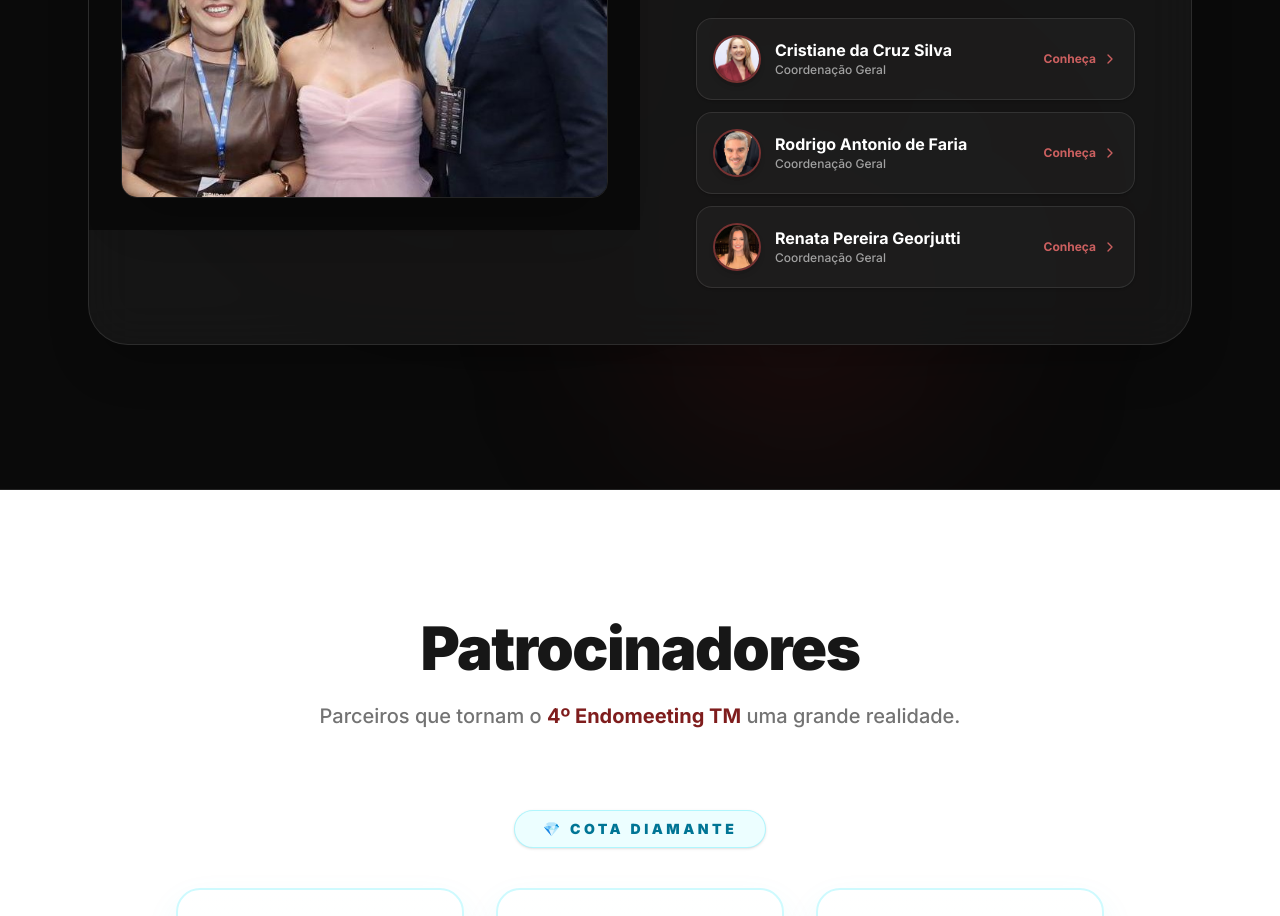
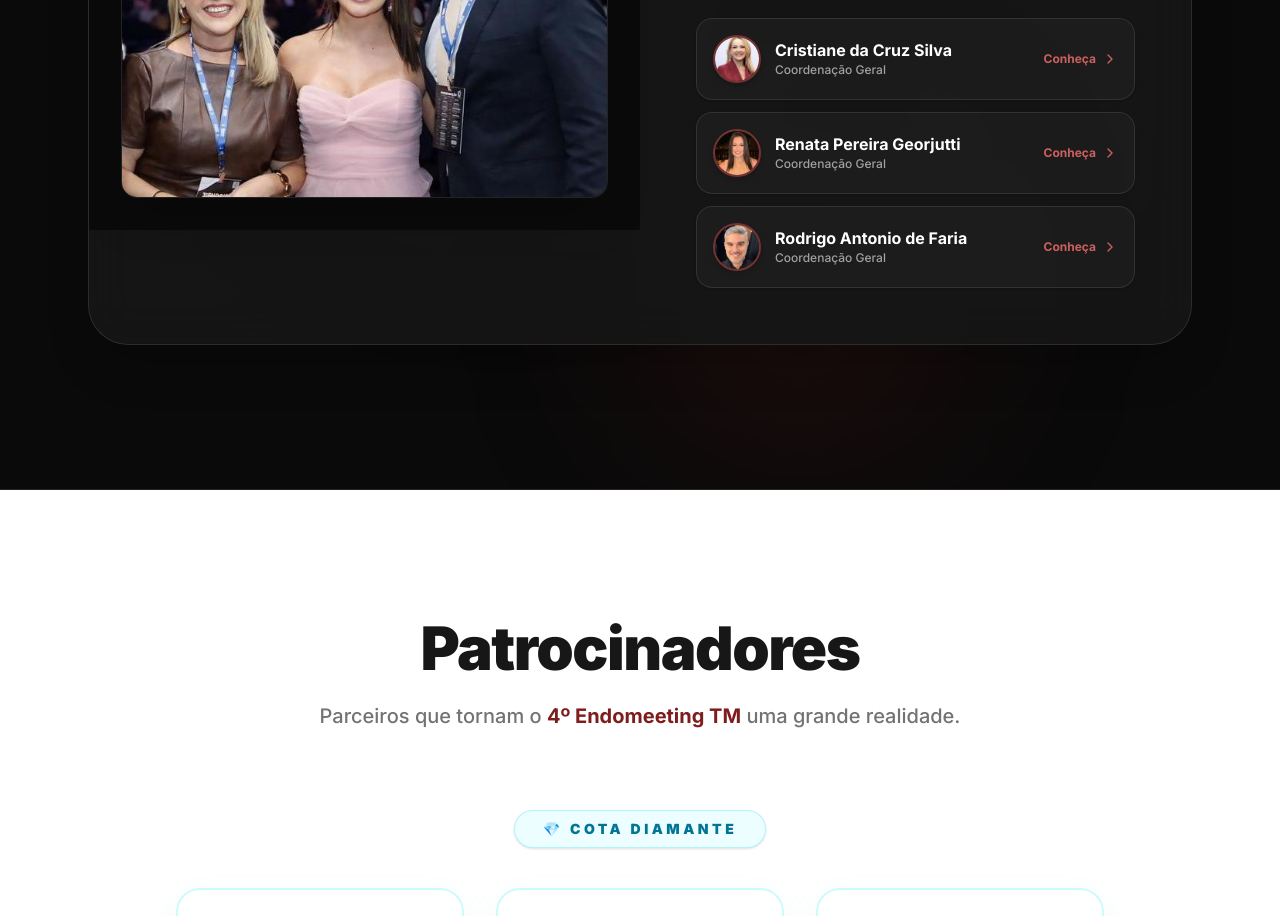
Before and after one commit to fhelipeabel/endomeeting, a Next.js app: page / in a window 1280 px wide. Shown: the part 8960-9876 px from the top of the page. Built offline with nearby package versions, Linux system fonts and the light colour scheme.

Commit message:
reorder coordinators to Cristiane, Renata, Rodrigo

```diff
--- a/src/components/HomePage.tsx
+++ b/src/components/HomePage.tsx
@@ -94,20 +94,20 @@
     image: "/images/coordenadores/cris.jpeg"
   },
   {
+    name: "Renata Pereira Georjutti",
+    title: "Coordenação Geral • Doutora pela UFU & Mestre pela SLMandic",
+    location: "Uberlândia - MG",
+    description: "Doutora em Clínica Odontológica pela UFU, Mestre pela SLMandic e coordenadora do curso de Odontologia da UNITRI.",
+    fullBio: "Cirurgiã-dentista com Doutorado em Clínica Odontológica Integrada pela Universidade Federal de Uberlândia (UFU) e Mestrado em Endodontia pela Faculdade de Odontologia São Leopoldo Mandic (Campinas).\n\nDocente e Coordenadora do curso de Odontologia do Centro Universitário do Triângulo (Unitri). Possui ampla experiência acadêmica e clínica com ênfase em instrumentação mecanizada, medicamentos intracanais, prevenção de reabsorções radiculares e novos materiais em Endodontia.\n\nAutora de publicações científicas e artigos em periódicos especializados. Atua na clínica privada e é Coordenadora Geral do Endomeeting do Triângulo Mineiro.",
+    image: "/images/coordenadores/renata.jpeg"
+  },
+  {
     name: "Rodrigo Antonio de Faria",
     title: "Coordenação Geral • Mestre em Endodontia pela UFMG",
     location: "Uberlândia - MG",
     description: "Mestre pela UFMG e Especialista pela PUC Minas, com mais de 30 anos de atuação clínica e docente em Endodontia.",
     fullBio: "Graduado em Odontologia pela Universidade Federal de Uberlândia (UFU) em 1993.\n\nMestre em Endodontia pela Universidade Federal de Minas Gerais (UFMG), com aperfeiçoamento pela mesma instituição e Especialista em Endodontia pela Pontifícia Universidade Católica de Minas Gerais (PUC Minas).\n\nProfessor do curso de Odontologia do Centro Universitário do Triângulo (Unitri), onde coordena a pós-graduação e especialização em Endodontia ininterruptamente desde 2006, completando 20 anos de formação e liderança acadêmica contínua. Atua também como docente em cursos de aperfeiçoamento clínico (Dental Hall, IQO e INPES) e mantém prática clínica exclusiva em Endodontia em Uberlândia desde 1993.\n\nCoordenador Geral e idealizador do Endomeeting do Triângulo Mineiro.",
     image: "/images/coordenadores/rodrigo.jpeg"
-  },
-  {
-    name: "Renata Pereira Georjutti",
-    title: "Coordenação Geral • Doutora pela UFU & Mestre pela SLMandic",
-    location: "Uberlândia - MG",
-    description: "Doutora em Clínica Odontológica pela UFU, Mestre pela SLMandic e coordenadora do curso de Odontologia da UNITRI.",
-    fullBio: "Cirurgiã-dentista com Doutorado em Clínica Odontológica Integrada pela Universidade Federal de Uberlândia (UFU) e Mestrado em Endodontia pela Faculdade de Odontologia São Leopoldo Mandic (Campinas).\n\nDocente e Coordenadora do curso de Odontologia do Centro Universitário do Triângulo (Unitri). Possui ampla experiência acadêmica e clínica com ênfase em instrumentação mecanizada, medicamentos intracanais, prevenção de reabsorções radiculares e novos materiais em Endodontia.\n\nAutora de publicações científicas e artigos em periódicos especializados. Atua na clínica privada e é Coordenadora Geral do Endomeeting do Triângulo Mineiro.",
-    image: "/images/coordenadores/renata.jpeg"
   }
 ];
 
```
